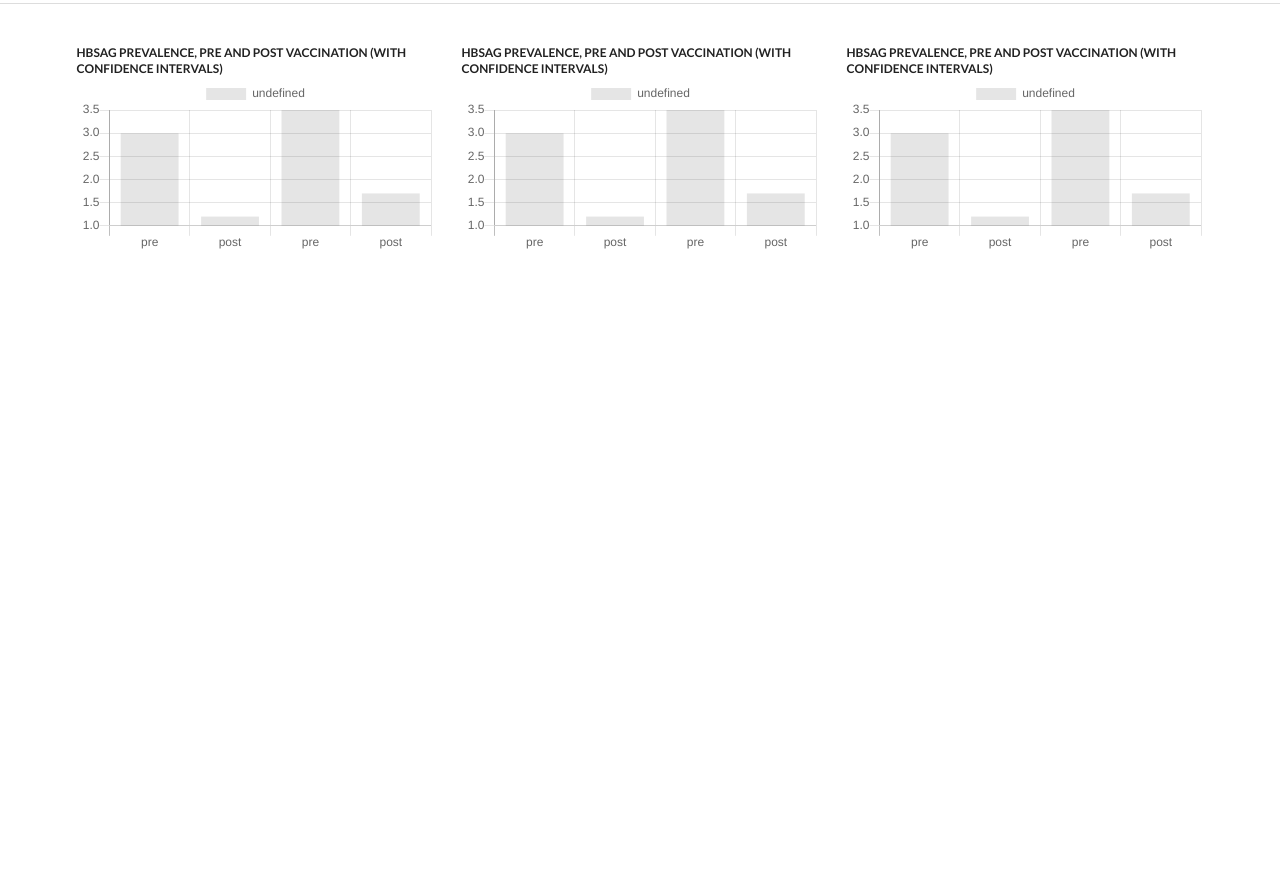
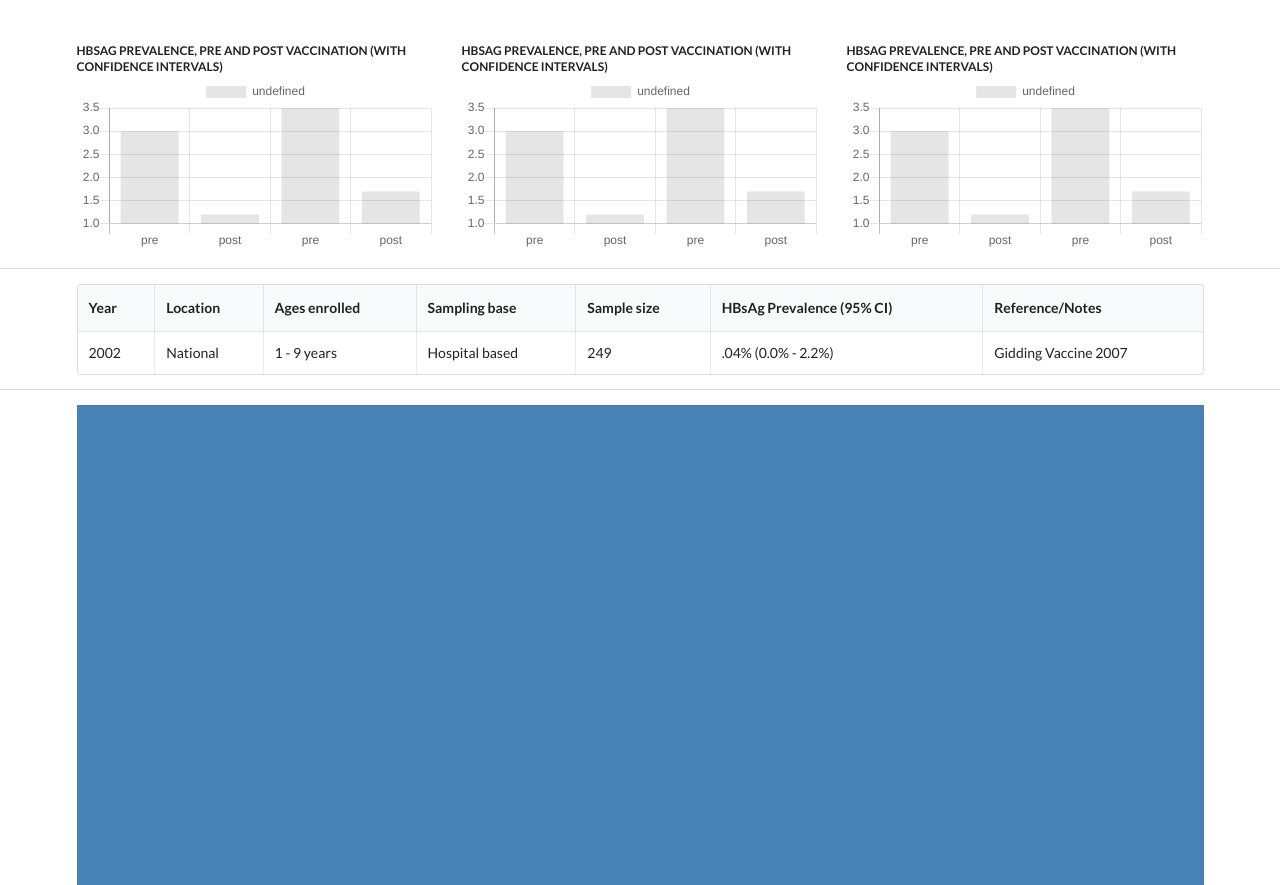
Before and after one commit to rgdonohue/who-hepB-dashboard, a website: page index.html in a window 1280 px wide. Shown: the part 494-1379 px from the top of the page. Before the commit the page ends 800 px from the top, so only its background shows below. Drawn offline with nearby package versions, Linux system fonts and the light colour scheme.

Commit message:
flesh out final graphs and map space

```diff
--- a/index.html
+++ b/index.html
@@ -3,6 +3,13 @@
   <head>
     <title>WHO Hep-B Dashboard</title>
     <link rel="stylesheet" type="text/css" href="semantic/dist/semantic.min.css">
+    <style>
+        #map {
+            height: 480px;
+            width: 100%;
+            background: steelblue;
+        }
+    </style>
   </head>
   <body>
     <div class="ui menu">
@@ -323,7 +330,7 @@
         </div>
     </div>  <!-- end ui two column stackable grid -->
 
-     <div class="ui divider"></div>
+
 
     <div class="ui three column stackable grid container">
         <div class="column">
@@ -340,6 +347,41 @@
         </div>
     </div>
 
+    <div class="ui divider"></div>
+
+    <div class="ui container">
+            <table class="ui celled table">
+                <thead>
+                    <tr>
+                        <th>Year</th>
+                        <th>Location</th>
+                        <th>Ages enrolled</th>
+                        <th>Sampling base</th>
+                        <th>Sample size</th>
+                        <th>HBsAg Prevalence (95% CI)</th>
+                        <th>Reference/Notes</th>
+                    </tr>
+                </thead>
+                <tbody>
+                    <tr>
+                        <td><div>2002</div></td>
+                        <td><div>National</div></td>
+                        <td><div>1 - 9  years</div></td>
+                        <td><div>Hospital based</div></td>
+                        <td><div>249</div></td>
+                        <td><div>.04% (0.0% - 2.2%)</div></td>
+                        <td><div>Gidding Vaccine 2007</div></td>
+                    </tr>
+                </tbody>
+            </table>
+    </div>
+
+    <div class="ui divider"></div>
+
+    <div class="ui container">
+        <div id="map"></div>
+    </div>
+
     <script
     src="https://code.jquery.com/jquery-3.1.1.min.js"
     integrity="sha256-hVVnYaiADRTO2PzUGmuLJr8BLUSjGIZsDYGmIJLv2b8="
```
